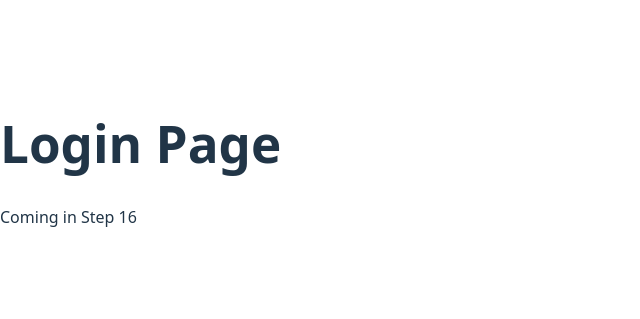
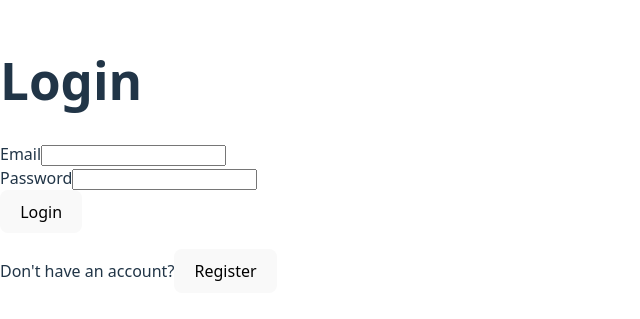
Before and after one commit to letsbegincode/DataBoard, a React (Vite) app in the folder frontend/: page /login in a window 1280 px wide. Shown: the part 237-556 px from the top of the page, without its empty margins (0-640 px from the left). Built offline with nearby package versions, Linux system fonts and the light colour scheme.

Commit message:
feat: add login and registration UI with auth context

```diff
--- a/frontend/src/App.tsx
+++ b/frontend/src/App.tsx
@@ -1,4 +1,6 @@
 import { BrowserRouter, Routes, Route, Navigate } from "react-router-dom";
+import { AuthProvider } from "./context/AuthContext";
+import ProtectedRoute from "./components/ProtectedRoute";
 import LoginPage from "./pages/LoginPage";
 import HomePage from "./pages/HomePage";
 import DataPage from "./pages/DataPage";
@@ -6,15 +8,17 @@ import PlotPage from "./pages/PlotPage";
 
 function App() {
   return (
+    <AuthProvider>
       <BrowserRouter>
         <Routes>
           <Route path="/login" element={<LoginPage />} />
-        <Route path="/" element={<HomePage />} />
-        <Route path="/data" element={<DataPage />} />
-        <Route path="/plot" element={<PlotPage />} />
+          <Route path="/" element={<ProtectedRoute><HomePage /></ProtectedRoute>} />
+          <Route path="/data" element={<ProtectedRoute><DataPage /></ProtectedRoute>} />
+          <Route path="/plot" element={<ProtectedRoute><PlotPage /></ProtectedRoute>} />
           <Route path="*" element={<Navigate to="/" />} />
         </Routes>
       </BrowserRouter>
+    </AuthProvider>
   );
 }
 
--- /dev/null
+++ b/frontend/src/components/ProtectedRoute.tsx
@@ -0,0 +1,11 @@
+import { Navigate } from "react-router-dom";
+import { useAuth } from "../context/AuthContext";
+
+export default function ProtectedRoute({ children }: { children: React.ReactNode }) {
+  const { user, isLoading } = useAuth();
+
+  if (isLoading) return <div>Loading...</div>;
+  if (!user) return <Navigate to="/login" />;
+
+  return <>{children}</>;
+}
--- /dev/null
+++ b/frontend/src/context/AuthContext.tsx
@@ -0,0 +1,66 @@
+import { createContext, useContext, useState, useEffect, ReactNode } from "react";
+import client from "../api/client";
+import { User } from "../types";
+
+interface AuthContextType {
+  user: User | null;
+  isLoading: boolean;
+  login: (email: string, password: string) => Promise<void>;
+  register: (email: string, password: string) => Promise<void>;
+  logout: () => void;
+}
+
+const AuthContext = createContext<AuthContextType | null>(null);
+
+export function AuthProvider({ children }: { children: ReactNode }) {
+  const [user, setUser] = useState<User | null>(null);
+  const [isLoading, setIsLoading] = useState(true);
+
+  // Check if user is logged in on mount
+  useEffect(() => {
+    const token = localStorage.getItem("access_token");
+    if (token) {
+      client
+        .get("/auth/me")
+        .then((res) => setUser(res.data))
+        .catch(() => {
+          localStorage.removeItem("access_token");
+          setUser(null);
+        })
+        .finally(() => setIsLoading(false));
+    } else {
+      setIsLoading(false);
+    }
+  }, []);
+
+  const login = async (email: string, password: string) => {
+    const res = await client.post("/auth/login", { email, password });
+    localStorage.setItem("access_token", res.data.access_token);
+    const meRes = await client.get("/auth/me");
+    setUser(meRes.data);
+  };
+
+  const register = async (email: string, password: string) => {
+    await client.post("/auth/register", { email, password });
+    // Auto-login after register
+    await login(email, password);
+  };
+
+  const logout = () => {
+    client.post("/auth/logout").catch(() => {});
+    localStorage.removeItem("access_token");
+    setUser(null);
+  };
+
+  return (
+    <AuthContext.Provider value={{ user, isLoading, login, register, logout }}>
+      {children}
+    </AuthContext.Provider>
+  );
+}
+
+export function useAuth() {
+  const context = useContext(AuthContext);
+  if (!context) throw new Error("useAuth must be used within AuthProvider");
+  return context;
+}
--- a/frontend/src/pages/LoginPage.tsx
+++ b/frontend/src/pages/LoginPage.tsx
@@ -1,3 +1,73 @@
+import { useState, useEffect } from "react";
+import { useNavigate } from "react-router-dom";
+import { useAuth } from "../context/AuthContext";
+
 export default function LoginPage() {
-  return <div><h1>Login Page</h1><p>Coming in Step 16</p></div>;
+  const [isRegister, setIsRegister] = useState(false);
+  const [email, setEmail] = useState("");
+  const [password, setPassword] = useState("");
+  const [error, setError] = useState("");
+  const { login, register, user } = useAuth();
+  const navigate = useNavigate();
+
+  useEffect(() => {
+    if (user) {
+      navigate("/");
+    }
+  }, [user, navigate]);
+
+  const handleSubmit = async (e: React.FormEvent) => {
+    e.preventDefault();
+    setError("");
+    try {
+      if (isRegister) {
+        await register(email, password);
+      } else {
+        await login(email, password);
+      }
+      navigate("/");
+    } catch (err: any) {
+      const detail = err.response?.data?.detail;
+      setError(typeof detail === "string" ? detail : "Something went wrong");
+    }
+  };
+
+  if (user) return null;
+
+  return (
+    <div className="login-page">
+      <div className="login-card">
+        <h1>{isRegister ? "Register" : "Login"}</h1>
+        <form onSubmit={handleSubmit}>
+          <div className="form-group">
+            <label>Email</label>
+            <input
+              type="email"
+              value={email}
+              onChange={(e) => setEmail(e.target.value)}
+              required
+            />
+          </div>
+          <div className="form-group">
+            <label>Password</label>
+            <input
+              type="password"
+              value={password}
+              onChange={(e) => setPassword(e.target.value)}
+              required
+              minLength={6}
+            />
+          </div>
+          {error && <p className="error">{error}</p>}
+          <button type="submit">{isRegister ? "Register" : "Login"}</button>
+        </form>
+        <p className="toggle-auth">
+          {isRegister ? "Already have an account?" : "Don't have an account?"}
+          <button type="button" onClick={() => setIsRegister(!isRegister)}>
+            {isRegister ? "Login" : "Register"}
+          </button>
+        </p>
+      </div>
+    </div>
+  );
 }
```
Also changed, not shown: frontend/src/components/Navbar.tsx (added, +29 -0 lines), 1 other file (tests, documents, lock files or other folders). Lines whose indentation alone changed are shown as unchanged.
